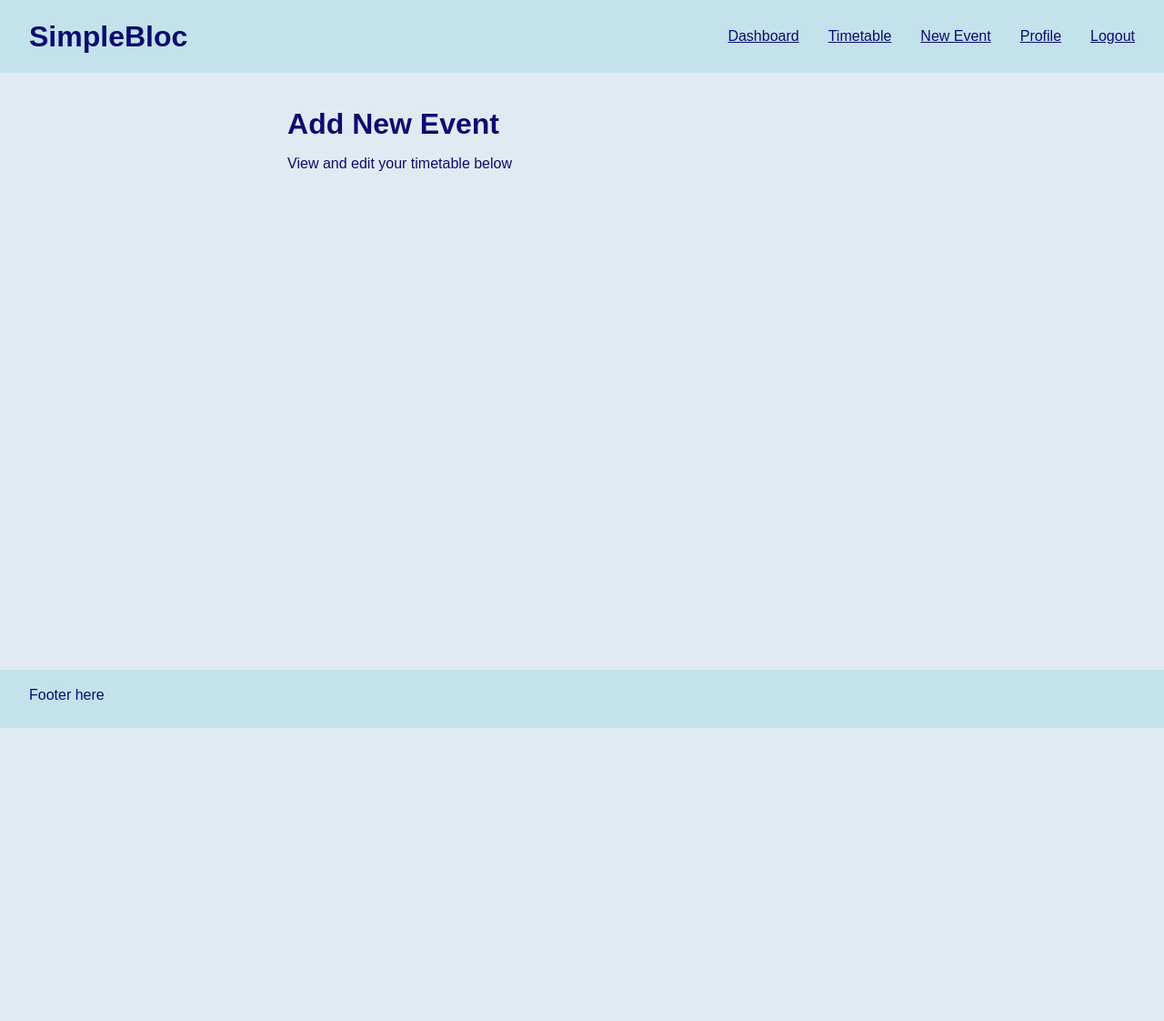
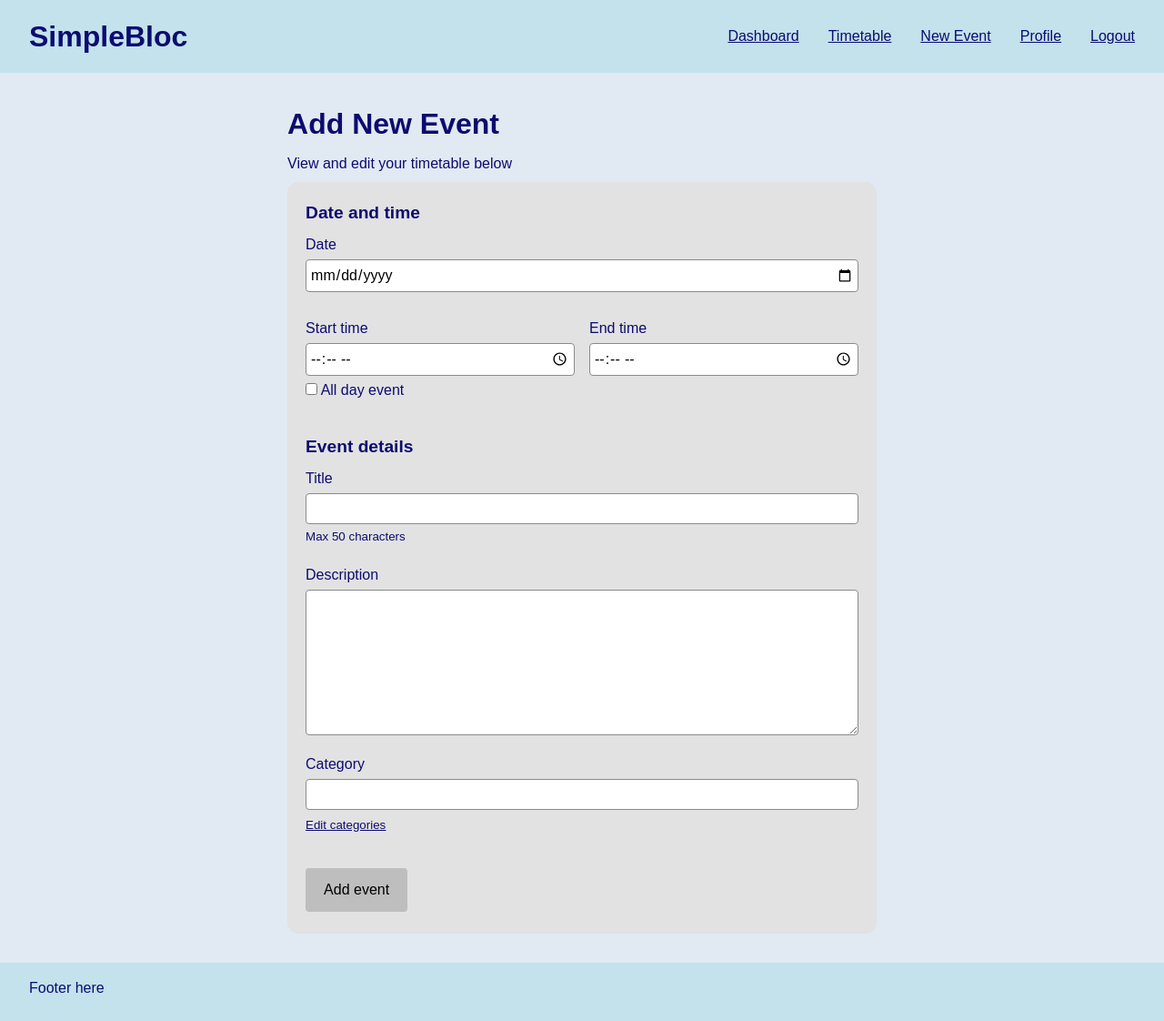
Before and after one commit to userr73/SimpleBloc, a Flask app: page /add-event in a window 1280 px wide. Shown: the whole page at 91% size. Before the commit the page ends 800 px from the top, so only its background shows below. Run offline with Flask 3, Linux system fonts and the light colour scheme; some libraries are stand-ins or nearby versions.

Commit message:
Design the new event form

```diff
--- a/app.py
+++ b/app.py
@@ -1,4 +1,4 @@
-from flask import Flask, render_template
+from flask import Flask, render_template, request
 
 app = Flask(__name__)
 
@@ -18,12 +18,12 @@ def register_form():
 
 @app.get('/dashboard')
 def dashboard():
-    # events = [
-    #     {'time': 'idk what format', 'event_details': 'Going to school'},
-    #     {'time': 'still dunno', 'event_details': 'Going HOME'}
-    # ]
+    events = [
+        {'time': 'idk what format', 'event_details': 'Going to school'},
+        {'time': 'still dunno', 'event_details': 'Going HOME'}
+    ]
 
-    events = []
+    # events = []
 
     num_events = 2
 
@@ -43,6 +43,27 @@ def timetable():
 def new_event_form():
     return render_template('app/event-form.html')
 
+@app.post('/submit-new-event')
+def submit_new_event():
+    # TODO: FILL THIS IN!
+    data = {
+        'event_date': request.form.get('event_date'),
+        'start_time': request.form.get('start_time'),
+        'end_time': request.form.get('end_time'),
+        'is_all_day_event': 'is_all_day_event' in request.form,
+        'event_title': request.form.get('event_title'),
+        'event_description': request.form.get('event_description'),
+        'category': request.form.get('category'),
+    }
+
+    return render_template('app/temp-form-submit.html')
+
+@app.get('/edit-categories')
+def edit_categories():
+    categories = ['school', 'sport', 'sleep']
+
+    return render_template('app/categories.html', categories=categories)
+
 @app.get('/profile')
 def view_profile():
     return render_template('app/profile.html')
@@ -51,4 +72,4 @@ def view_profile():
 def confirm_logout():
     return render_template('public/logout.html')
 
-app.run(debug=True)
+app.run(debug=True, port=5001)
--- a/static/forms.css
+++ b/static/forms.css
@@ -0,0 +1,89 @@
+:root {
+    --primary-font-colour: rgb(12, 12, 112);
+    --primary-colour: rgb(190, 190, 190);
+    --secondary-colour: rgb(207, 207, 207);
+    --tertiary-colour: rgb(226, 226, 226);
+    --outline-colour: rgb(138, 138, 138);
+    --hover-colour: rgb(169, 169, 169);
+}
+
+form {
+    background-color: var(--tertiary-colour);
+    padding: 1rem 1.25rem;
+    border-radius: 0.75rem;
+
+    .title {
+        margin-top: 1rem;
+    }
+
+    .title:first-of-type {
+        margin-top: 0.25rem;
+    }
+
+    .form-group {
+        display: grid;
+        gap: 0.25rem;
+
+        margin: 0.5rem 0 1.25rem 0;
+    }
+
+    .two-equal-cols {
+        display: grid;
+        grid-template-columns: 1fr 1fr;
+        align-items: start;
+        gap: 1rem;
+    }
+
+    /* Individual form elements */
+    input, textarea, select {
+        padding: 0.25rem;
+        border: 1px var(--outline-colour) solid;
+        border-radius: 4px;
+    }
+
+    input:focus, textarea:focus, select:focus {
+        outline: none;
+        border-color: var(--primary-font-colour);
+    }
+
+    textarea {
+        height: 10rem;
+        resize: vertical;
+    }
+
+    select {
+        padding: 0.4rem 0.25rem;
+    }
+
+    dialog {
+        outline: none;
+        border: none;
+        border-radius: 4px;
+
+        margin: auto auto;
+    }
+
+    button {
+        padding: 0.75rem 1.25rem;
+        background-color: var(--primary-colour);
+        margin-top: 1rem;
+        margin-bottom: 0.5rem;
+
+        border: none;
+        border-radius: 4px;
+    }
+
+    button:hover {
+        background-color: var(--hover-colour);
+    }
+
+
+    /* Other form elements */
+    .trigger-categories {
+        text-decoration: underline;
+    }
+
+    .trigger-categories:hover {
+        text-decoration: none;
+    }
+}
--- a/static/style.css
+++ b/static/style.css
@@ -2,7 +2,7 @@
     --primary-font-colour: rgb(12, 12, 112);
     --primary-colour: rgb(190, 190, 190);
     --secondary-colour: rgb(207, 207, 207);
-    --tertiary-colour: rgb(221, 221, 221);
+    --tertiary-colour: rgb(226, 226, 226);
 }
 
 body {
@@ -23,6 +23,10 @@ h1, h2, h3, h4, h5, h6, p {
 
 a {
     color: var(--primary-font-colour);
+}
+
+a:hover {
+    text-decoration: none;
 }
 
 /* Narrower content container for most information */
@@ -71,7 +75,7 @@ main {
 }
 
 .title {
-    font-size: 1.25rem;
+    font-size: 1.2rem;
     font-weight: 600;
 }
 
@@ -94,12 +98,12 @@ main {
 .daily-table {
     background-color: var(--primary-colour);
     padding: 1rem;
-    border-radius: 0.75rem;
+    border-radius: 12px;
 
     p {
         text-align: center;
         margin-top: 0.5rem;
-        font-size: 0.85rem;
+        font-size: 0.9rem;
     }
 }
 
@@ -111,7 +115,7 @@ table {
 table, th, td {
     border: 3px solid var(--primary-colour);
     border-collapse: collapse;
-    border-radius: 0.6rem;
+    border-radius: 10px;
 }
 
 th, td {
@@ -148,7 +152,7 @@ td {
         background-color: var(--tertiary-colour);
 
         padding: 0.75rem;
-        border-radius: 0.75rem;
+        border-radius: 12px;
 
         div {
             display: grid;
@@ -176,7 +180,7 @@ td {
         grid-template-rows: auto 1fr;
         gap: 0.5rem;
         padding: 1rem;
-        border-radius: 0.75rem;
+        border-radius: 12px;
 
         background-color: var(--tertiary-colour);
         max-height: 16rem;
@@ -193,7 +197,7 @@ td {
             a {
                 background-color: var(--secondary-colour);
                 padding: 0.29rem 0.4rem;
-                border-radius: 0.5rem;
+                border-radius: 8px;
             }
 
             i {
--- /dev/null
+++ b/templates/app/categories.html
@@ -0,0 +1 @@
+<p>Current categories: {{ categories }}</p>
--- a/templates/app/event-form.html
+++ b/templates/app/event-form.html
@@ -1,3 +1,12 @@
+<!-- {# Create an empty errors dictionary if one does not exist #}
+{% if errors is not defined %}
+    {% set errors = {} %}
+{% endif %}
+
+{% if data is not defined %}
+    {% set data = {} %}
+{% endif %} -->
+
 {% extends 'base/app_base.html' %}
 
 {% block title %}Add a New Event{% endblock %}
@@ -6,5 +15,70 @@
     <div class="narrow-content-container">
         <h1>Add New Event</h1>
         <p>View and edit your timetable below</p>
+
+        <form action="{{ url_for('submit_new_event') }}" method="post">
+            <div class="title">Date and time</div>
+
+            <div class="form-group">
+                <label for="event_date">Date</label>
+                <input type="date" name="event_date" id="event_date" value="{{ data.get('event_date', '') }}">
+                <!-- <div class="form-group-error">{{ errors.get('event_date', '') }}</div> -->
+            </div>
+
+            <div class="two-equal-cols">
+                <div class="form-group">
+                    <label for="start_time">Start time</label>
+                    <input type="time" name="start_time" id="start_time" value="{{ data.get('start_time', '') }}">
+                    <!-- <div class="form-group-error">{{ errors.get('start_time', '') }}</div> -->
+                    <div>
+                        <input type="checkbox" name="is_all_day_event" id="is_all_day_event" value="is_all_day_event">
+                        <label for="is_all_day_event">All day event</label>
+                    </div>
+                </div>
+
+                <div class="form-group">
+                    <label for="end_time">End time</label>
+                    <input type="time" name="end_time" id="end_time" value="{{ data.get('end_time', '') }}">
+                    <!-- <div class="form-group-error">{{ errors.get('end_time', '') }}</div> -->
+                </div>
+            </div>
+
+            <div class="title">Event details</div>
+
+            <div class="form-group">
+                <label for="event_title">Title</label>
+                <input type="text" name="event_title" id="event_title" value="{{ data.get('event_title', '') }}">
+                <small>Max 50 characters</small>
+                <!-- <div class="form-group-error">{{ errors.get('event_title', '') }}</div> -->
+            </div>
+
+            <div class="form-group">
+                <label for="event_description">Description</label>
+                <textarea name="event_description" id="event_description">{{ data.get('event_description', '') }}</textarea>
+                <!-- <div class="form-group-error">{{ errors.get('event_description', '') }}</div> -->
+            </div>
+
+            <div class="form-group">
+                <label for="category">Category</label>
+                <input list="categories-list" id="category" name="category" />
+
+                <datalist id="categories-list">
+                    <option value="No category"></option>
+                    <option value="School"></option>
+                    <option value="Sport"></option>
+                    <option value="Sleep"></option>
+                </datalist>
+
+                <a href="#"><small class="trigger-categories" onclick="document.getElementById('categories-dialog').showModal(); return false" hx-get="/edit-categories" hx-target="#categories-dialog-content">Edit categories</small></a>
+                <dialog id="categories-dialog">
+                    <button type="button" onclick="document.getElementById('categories-dialog').close()" id="close-categories-dialog"><i class="fa-solid fa-xmark"></i></button>
+                    <div id="categories-dialog-content"></div>
+                </dialog>
+                <!-- <div class="form-group-error">{{ errors.get('category', '') }}</div> -->
+            </div>
+
+
+            <button type="submit">Add event</button>
+        </form>
     </div>
 {% endblock %}
--- a/templates/base/base.html
+++ b/templates/base/base.html
@@ -4,6 +4,7 @@
     <meta charset="UTF-8">
     <meta name="viewport" content="width=device-width, initial-scale=1.0">
     <title>{% block title %}SimpleBloc{% endblock %}</title>
+    <script src="https://unpkg.com/htmx.org@1.9.2"></script>
     <link rel="stylesheet" href="{{ url_for('static', filename='reset.css') }}">
     <link rel="stylesheet" href="{{ url_for('static', filename='style.css') }}">
     <link rel="stylesheet" href="{{ url_for('static', filename='forms.css') }}">
```
Also changed, not shown: 1 other file.
